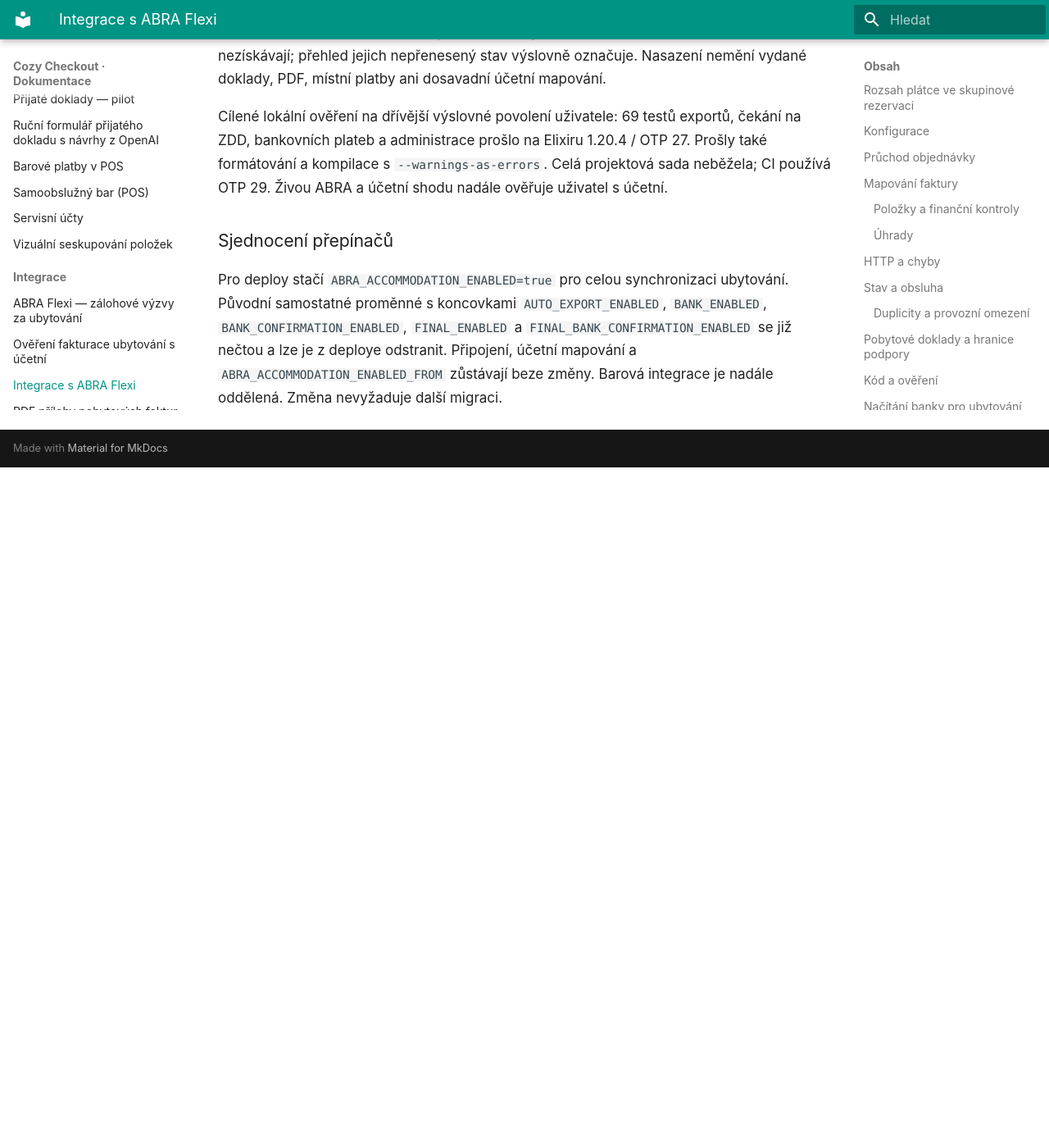
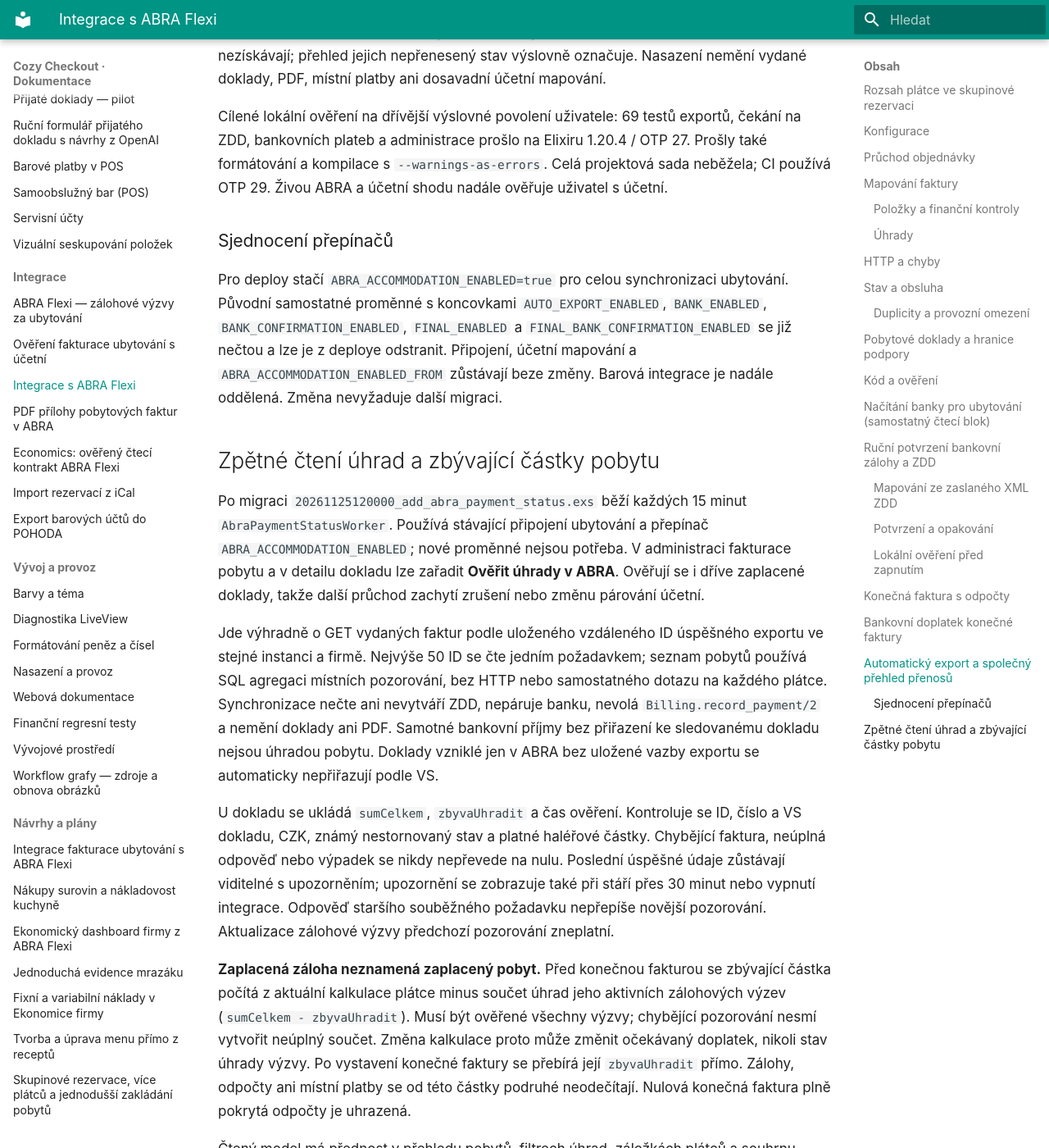
Before and after one commit to michalhorcic/cozy-checkout, an MkDocs documentation site: the page built from docs/integrations/ABRA_INTEGRATION.md, in a window 1280 px wide and 1400 px high, scrolled down 17692 px. Shown: the whole window at 82% size. Built offline with MkDocs 1.6.1 and Material for MkDocs 9.7.7, drawn with Linux system fonts in a browser that asks for light colours; before the commit the page ends 18262 px from its top, so only the background shows below that; some of the changed text lies outside the part shown.

Commit message:
Sync ABRA payment status and outstanding stay balances

```diff
--- a/docs/integrations/ABRA_INTEGRATION.md
+++ b/docs/integrations/ABRA_INTEGRATION.md
@@ -642,3 +642,60 @@ ubytování. Původní samostatné proměnné s koncovkami `AUTO_EXPORT_ENABLED`
 `FINAL_BANK_CONFIRMATION_ENABLED` se již nečtou a lze je z deploye odstranit.
 Připojení, účetní mapování a `ABRA_ACCOMMODATION_ENABLED_FROM` zůstávají beze
 změny. Barová integrace je nadále oddělená. Změna nevyžaduje další migraci.
+
+## Zpětné čtení úhrad a zbývající částky pobytu
+
+Po migraci `20261125120000_add_abra_payment_status.exs` běží každých 15 minut
+`AbraPaymentStatusWorker`. Používá stávající připojení ubytování a přepínač
+`ABRA_ACCOMMODATION_ENABLED`; nové proměnné nejsou potřeba. V administraci
+fakturace pobytu a v detailu dokladu lze zařadit **Ověřit úhrady v ABRA**.
+Ověřují se i dříve zaplacené doklady, takže další průchod zachytí zrušení
+nebo změnu párování účetní.
+
+Jde výhradně o GET vydaných faktur podle uloženého vzdáleného ID úspěšného
+exportu ve stejné instanci a firmě. Nejvýše 50 ID se čte jedním požadavkem;
+seznam pobytů používá SQL agregaci místních pozorování, bez HTTP nebo
+samostatného dotazu na každého plátce. Synchronizace nečte ani nevytváří ZDD,
+nepáruje banku, nevolá `Billing.record_payment/2` a nemění doklady ani PDF.
+Samotné bankovní příjmy bez přiřazení ke sledovanému dokladu nejsou úhradou
+pobytu. Doklady vzniklé jen v ABRA bez uložené vazby exportu se automaticky
+nepřiřazují podle VS.
+
+U dokladu se ukládá `sumCelkem`, `zbyvaUhradit` a čas ověření. Kontroluje se
+ID, číslo a VS dokladu, CZK, známý nestornovaný stav a platné haléřové částky.
+Chybějící faktura, neúplná odpověď nebo výpadek se nikdy nepřevede na nulu.
+Poslední úspěšné údaje zůstávají viditelné s upozorněním; upozornění se
+zobrazuje také při stáří přes 30 minut nebo vypnutí integrace. Odpověď
+staršího souběžného požadavku nepřepíše novější pozorování. Aktualizace
+zálohové výzvy předchozí pozorování zneplatní.
+
+**Zaplacená záloha neznamená zaplacený pobyt.** Před konečnou fakturou se
+zbývající částka počítá z aktuální kalkulace plátce minus součet úhrad jeho
+aktivních zálohových výzev (`sumCelkem - zbyvaUhradit`). Musí být ověřené
+všechny výzvy; chybějící pozorování nesmí vytvořit neúplný součet. Změna
+kalkulace proto může změnit očekávaný doplatek, nikoli stav úhrady výzvy.
+Po vystavení konečné faktury se přebírá její `zbyvaUhradit` přímo. Zálohy,
+odpočty ani místní platby se od této částky podruhé neodečítají. Nulová
+konečná faktura plně pokrytá odpočty je uhrazená.
+
+Čtený model má přednost v přehledu pobytů, filtrech úhrad, záložkách plátců
+a souhrnu fakturace. Místní platby se k úhradám ABRA nepřičítají. Dokud
+není kompletní pozorování, souhrn používá dosavadní místní evidenci a
+fakturace ji výslovně označuje. Celkový zůstatek rezervace se ukáže pouze,
+pokud je známý zůstatek každého plátce. Jde o dosavadní čistý součet jejich
+zůstatků; přeplatek jednoho plátce nepřepne druhého neuhrazeného plátce na
+zaplaceného. Zdroj úhrad a stáří jsou viditelné u jednotlivých dokladů i
+souhrnů. Před konečnou fakturou zůstává cena pobytu cenou aktuální kalkulace.
+
+Tento čtený model neslouží k vystavování dalších dokladů ani opravování
+účetnictví. Místní procesy evidence plateb a vystavení konečné faktury nadále
+pracují s místními doklady a platbami; synchronizace je automaticky nedoplní.
+Stávající ruční bankovní potvrzování může dále vytvářet místní ZDD, pokud je
+obsluha výslovně použije. Pro samotné zobrazení úhrad z ABRA je nepotřebuje.
+
+Regrese jsou v `abra_payment_status_test.exs` a
+`abra_payment_status_live_test.exs`: ruční spárování a jeho zrušení, záloha
+oproti pobytu, odpočty konečné faktury, výpadky, neplatná data, identita firmy,
+stránkované dávky, opakované úlohy, souběh a zachování dokladů i plateb.
+Lokální testy nebyly spuštěny; výsledky CI ověří uživatel. Živá ABRA nebyla
+ověřena.
```
Also changed, not shown: 15 other files.
